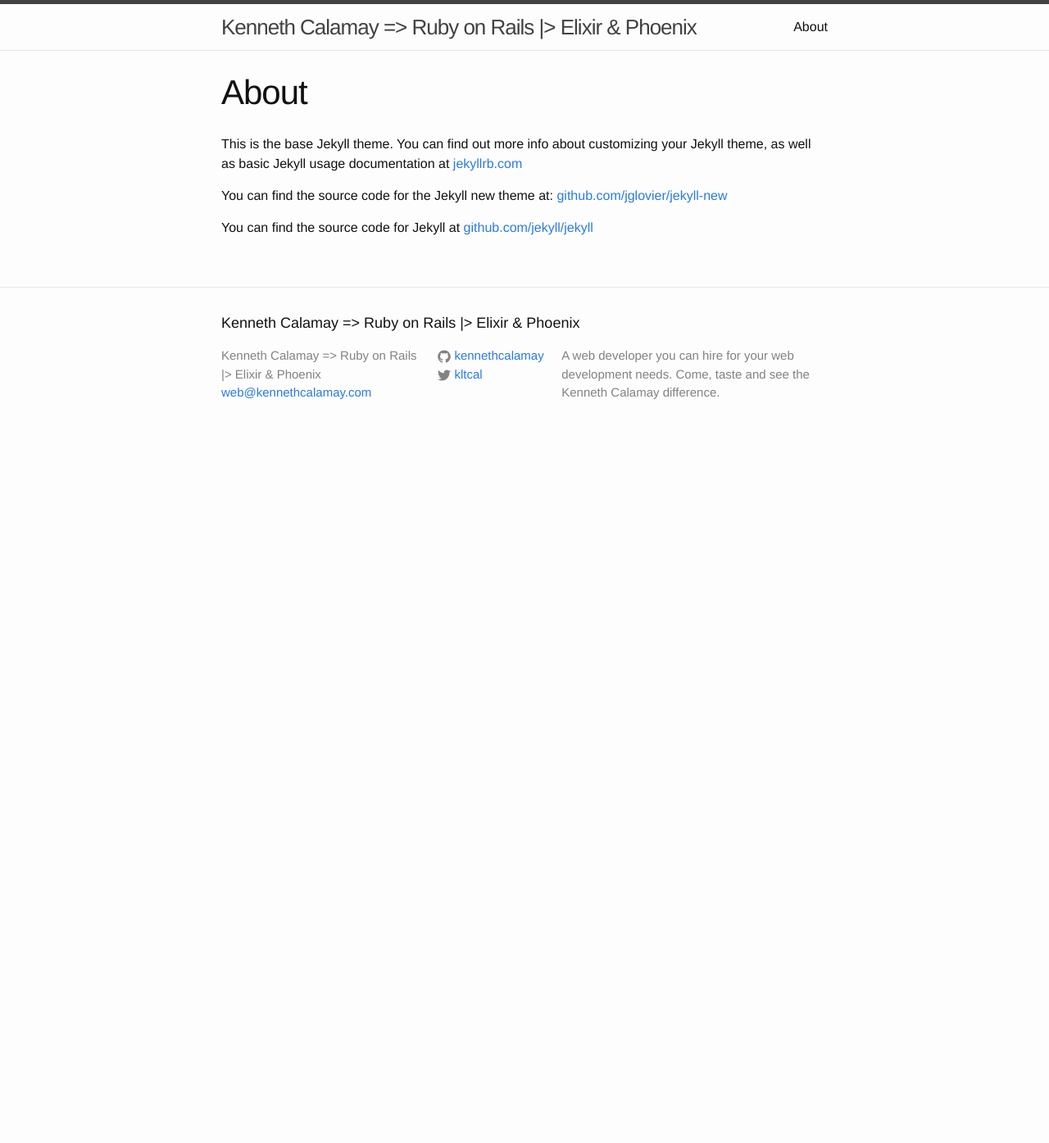
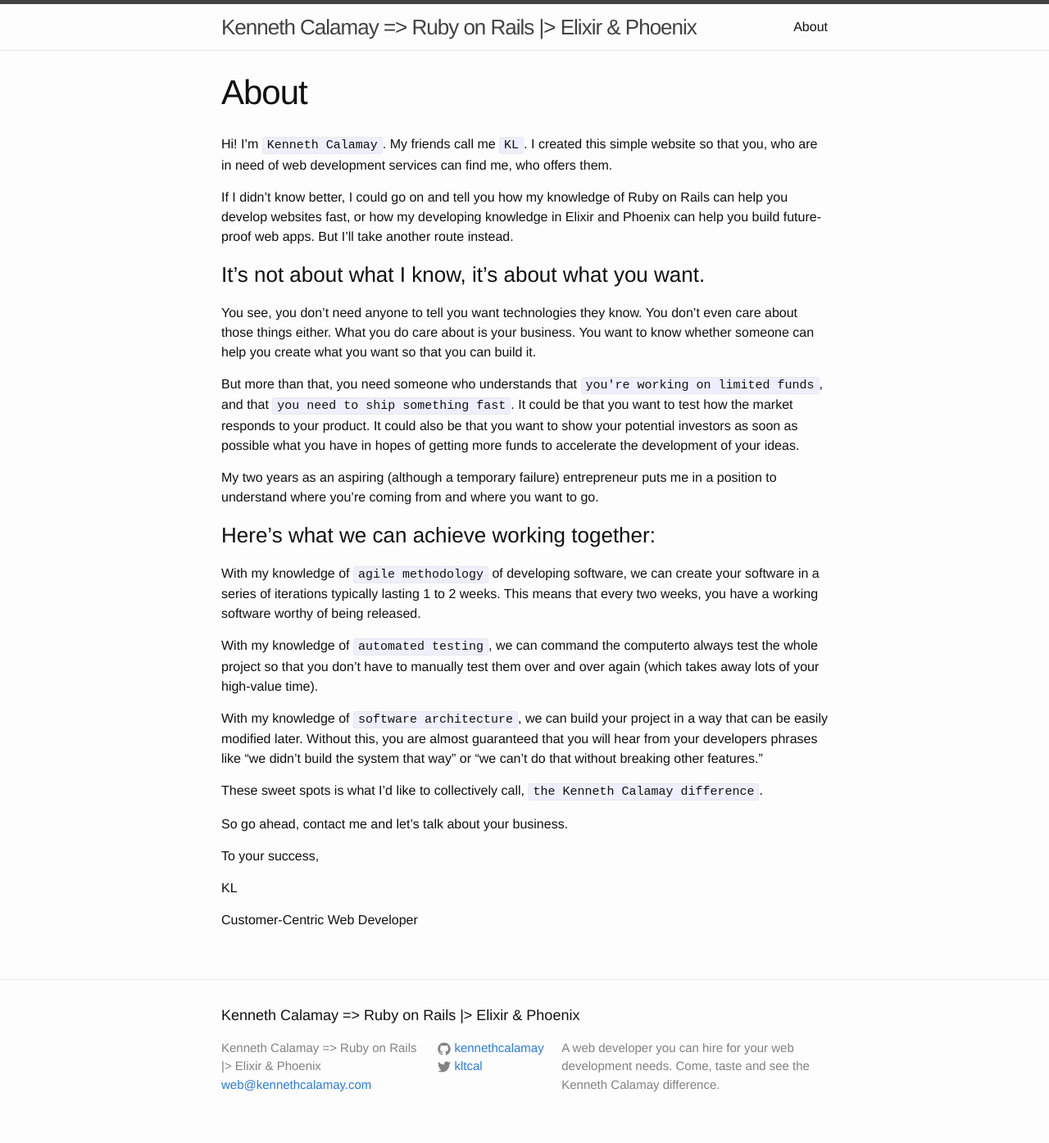
Before and after one commit to kennethcalamay/kennethcalamay.github.io, a Jekyll site: the page built from about.md, in a window 1280 px wide. Shown: the whole page at 82% size. Built offline with Jekyll 4.4.1, drawn with Linux system fonts in a browser that asks for light colours; before the commit the page ends 900 px from its top, so only the background shows below that.

Commit message:
Added about content

```diff
--- a/about.md
+++ b/about.md
@@ -3,9 +3,33 @@ layout: page
 title: About
 permalink: /about/
 ---
+Hi! I'm `Kenneth Calamay`. My friends call me `KL`. I created this simple website so that you, who are in need of web development services can find me, who offers them.
 
-This is the base Jekyll theme. You can find out more info about customizing your Jekyll theme, as well as basic Jekyll usage documentation at [jekyllrb.com](http://jekyllrb.com/)
+If I didn't know better, I could go on and tell you how my knowledge of Ruby on Rails can help you develop websites fast, or how my developing knowledge in Elixir and Phoenix can help you build future-proof web apps. But I'll take another route instead.
 
-You can find the source code for the Jekyll new theme at: [github.com/jglovier/jekyll-new](https://github.com/jglovier/jekyll-new)
+### It's not about what I know, it's about what you want.
 
-You can find the source code for Jekyll at [github.com/jekyll/jekyll](https://github.com/jekyll/jekyll)
+You see, you don't need anyone to tell you want technologies they know. You don't even care about those things either. What you do care about is your business. You want to know whether someone can help you create what you want so that you can build it.
+
+But more than that, you need someone who understands that `you're working on limited funds`, and that `you need to ship something fast`. It could be that you want to test how the market responds to your product. It could also be that you want to show your potential investors as soon as possible what you have in hopes of getting more funds to accelerate the development of your ideas.
+
+My two years as an aspiring (although a temporary failure) entrepreneur puts me in a position to understand where you're coming from and where you want to go.
+
+### Here's what we can achieve working together:
+
+With my knowledge of `agile methodology` of developing software, we can create your software in a series of iterations typically lasting 1 to 2 weeks. This means that every two weeks, you have a working software worthy of being released.
+
+With my knowledge of `automated testing`, we can command the computerto always test the whole project so that you don't have to manually test them over and over again (which takes away lots of your high-value time).
+
+With my knowledge of `software architecture`, we can build your project in a way that can be easily modified later. Without this, you are almost guaranteed that you will hear from your developers phrases like "we didn't build the system that way" or "we can't do that without breaking other features."
+
+These sweet spots is what I'd like to collectively call, `the Kenneth Calamay difference`.
+
+So go ahead, contact me and let's talk about your business.
+
+
+To your success,
+
+KL
+
+Customer-Centric Web Developer
```
